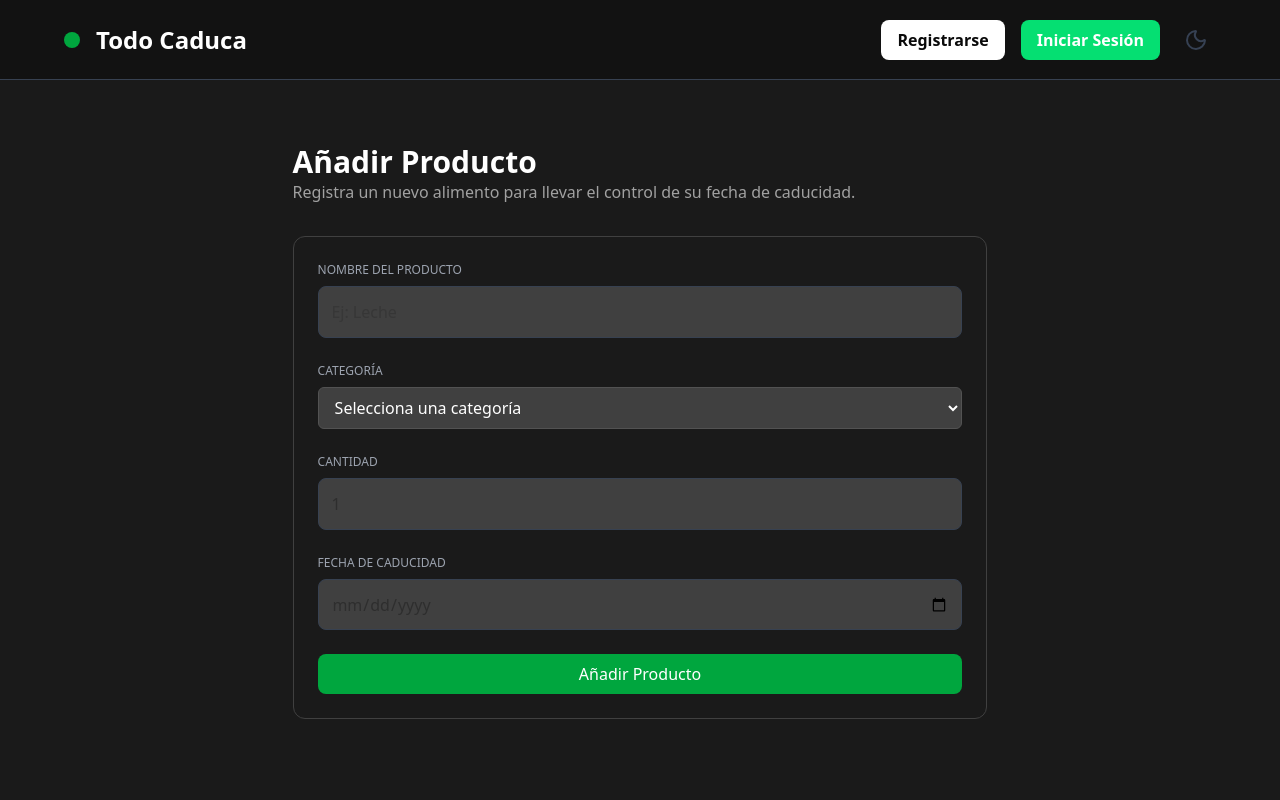
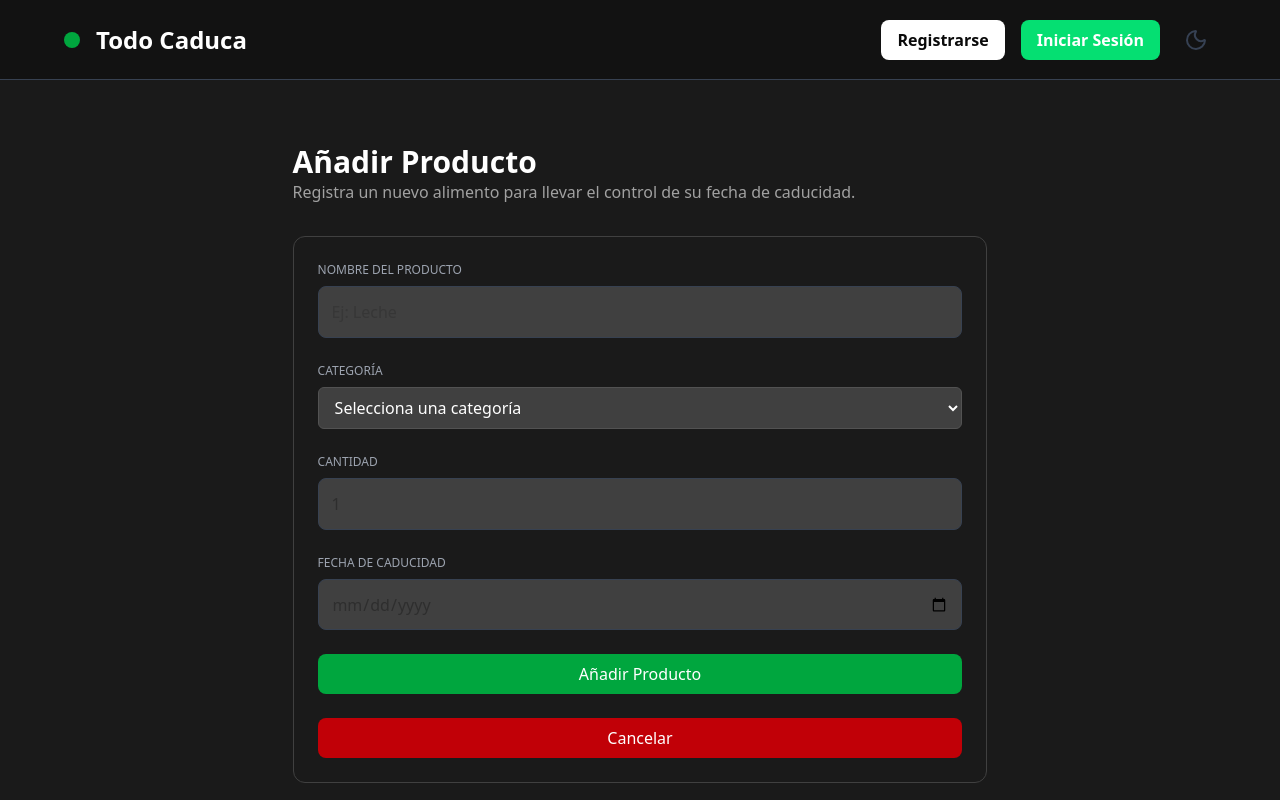
Before and after one commit to reeeyy05/TODO_CADUCA, a React (Vite) app: page /addProducts in a window 1280 px wide. Shown: the top 800 px of the page. Built offline with nearby package versions, Linux system fonts and the light colour scheme.

Commit message:
🔁Update Button Escape
Se han añadido botones a la paginas secundarias para poder cancelar y salir de esa pagina

```diff
--- a/src/components/profile/Profile.tsx
+++ b/src/components/profile/Profile.tsx
@@ -1,5 +1,6 @@
 import { useContext, useState, useEffect } from "react";
 import { UserContext } from "../../context/UserContext";
+import { useNavigate } from "react-router-dom";
 import "../../styles/profile.css";
 
 const Profile: React.FC = () => {
@@ -10,6 +11,8 @@ const Profile: React.FC = () => {
   const [isLoading, setIsLoading] = useState(false);
   const [error, setError] = useState<string | null>(null);
   const [successMessage, setSuccessMessage] = useState<string | null>(null);
+
+  const navigate = useNavigate();
 
   useEffect(() => {
     if (user?.username) {
@@ -144,6 +147,13 @@ const Profile: React.FC = () => {
               >
                 {isLoading ? "Enviando..." : "Recuperar Contraseña"}
               </button>
+              <button
+                type="button"
+                onClick={() => navigate("/products")}
+                className="w-full bg-red-700 py-2 rounded-lg text-white font-medium hover:bg-red-800 transition"
+              >
+                Salir
+              </button>
             </div>
           </div>
         </section>
--- a/src/pages/AddProductPage.tsx
+++ b/src/pages/AddProductPage.tsx
@@ -1,10 +1,13 @@
 import React, { useState } from "react";
+import { useNavigate } from "react-router-dom";
 
 function AddProductPage() {
     const [name, setName] = useState("");
     const [category, setCategory] = useState("");
     const [quantity, setQuantity] = useState(1);
     const [expiryDate, setExpiryDate] = useState("");
+
+    const navigate = useNavigate();
 
 
     const handleSubmit = (e: React.FormEvent) => {
@@ -111,6 +114,14 @@ function AddProductPage() {
                         Añadir Producto
                     </button>
 
+                    <button
+                        type="button"
+                        onClick={() => navigate("/products")}
+                        className="w-full bg-red-700 py-2 rounded-lg text-white font-medium hover:bg-red-800 transition"
+                    >
+                        Cancelar
+                    </button>
+
                 </form>
             </main>
         </div>
```
